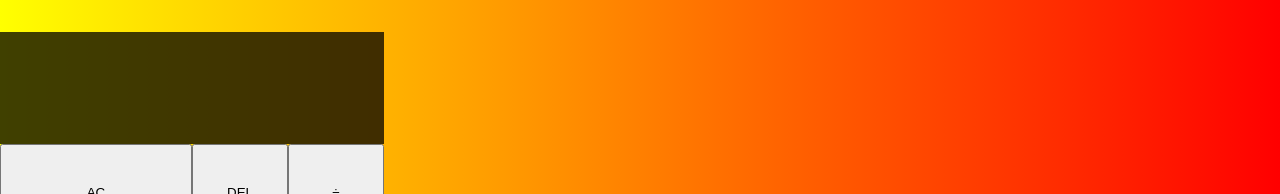
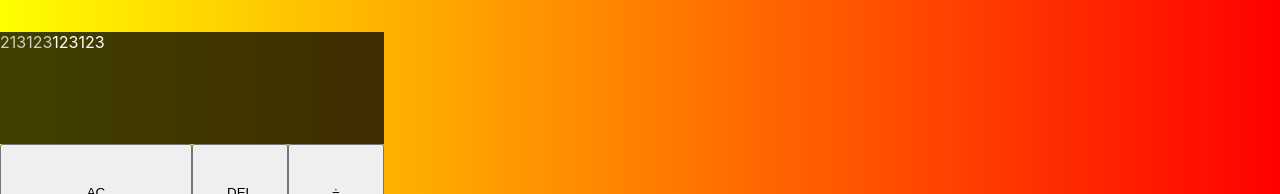
Before and after one commit to Arthur1112/react-calculator-v1, a React (Create React App) app: page / in a window 1280 px wide. Shown: the top 194 px of the page. Built offline with nearby package versions, Linux system fonts and the light colour scheme.

Commit message:
added button and more css

```diff
--- a/src/App.css
+++ b/src/App.css
@@ -23,4 +23,13 @@ body {
 .output {
   grid-column: 1 / -1;
   background-color: rgba(0, 0, 0, .75);
+  display: flex;
 }
+
+.output .previous-oprand {
+  color: rgba(255, 255, 255, .75)
+}
+
+.output .current-oprand {
+  color: white;
+}
--- a/src/App.js
+++ b/src/App.js
@@ -4,8 +4,8 @@ function App() {
   return (
     <div className='calculatior-grid'>
       <div className='output'>
-        <div className='previous-oprand'></div>
-        <div className='current-oprand'></div>
+        <div className='previous-oprand'>213123</div>
+        <div className='current-oprand'>123123</div>
       </div>
         <button className='span-two'>AC</button>
         <button>DEL</button>
```
